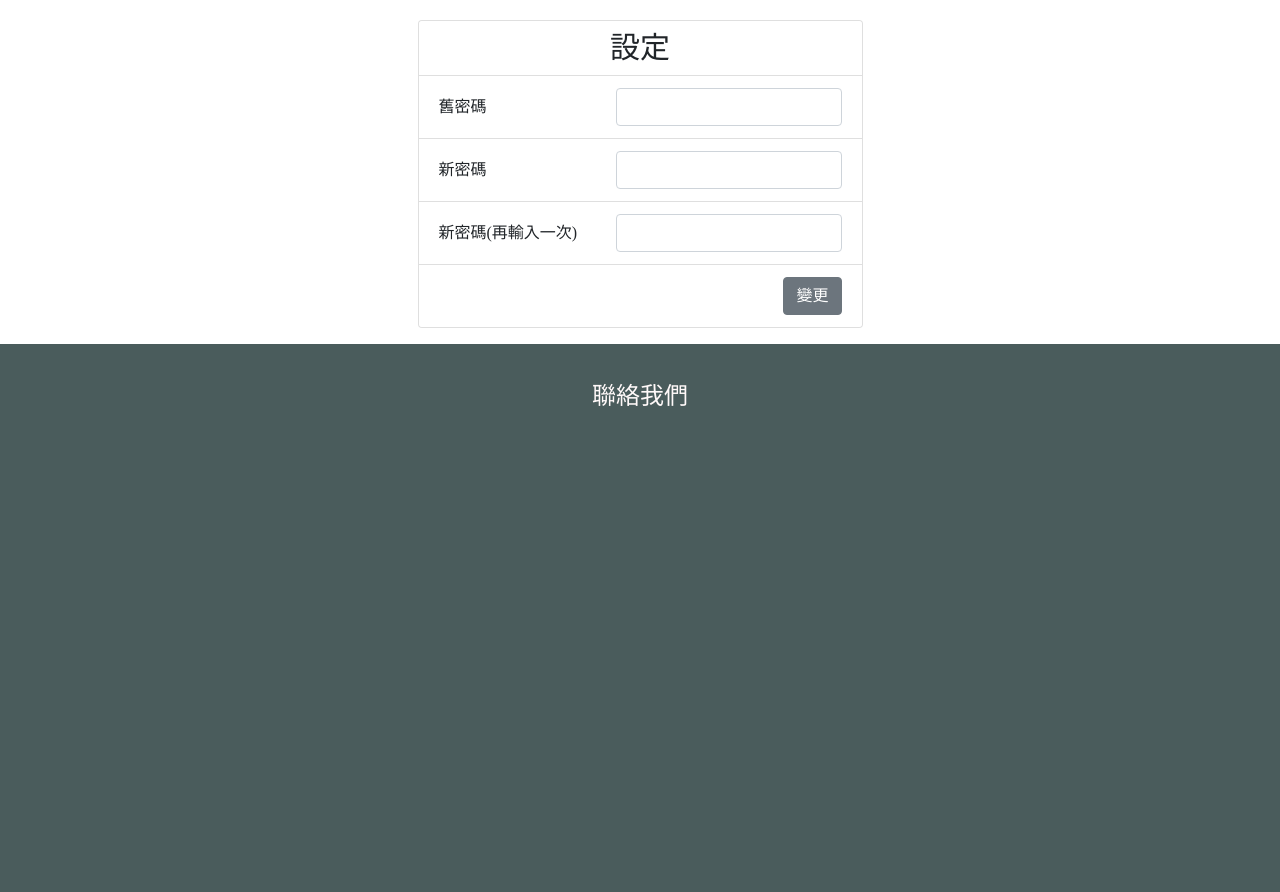
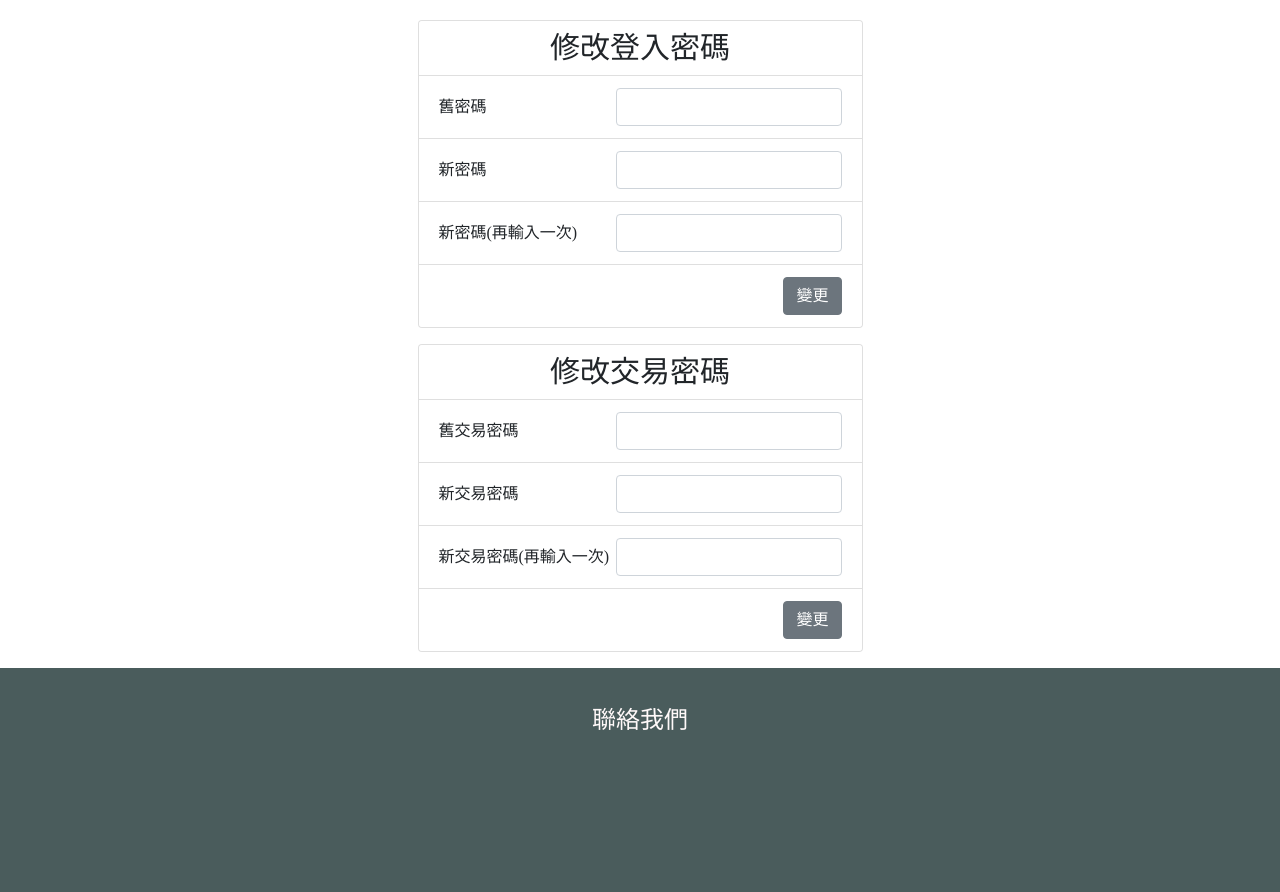
Before and after one commit to owen0414/Expay, a Java web app: page /updatePassword in a window 1280 px wide. Shown: the part 68-960 px from the top of the page. Before the commit the page ends 474 px from the top, so only its background shows below. Run offline with Spring Boot 4, a stand-in JSP engine, Linux system fonts and the light colour scheme; style sheets or scripts are compiled from the project's sources; the project's own start-up code is not run, and a stand-in starts its controllers and pages; some of the project's set-up classes (security, data sources, template engines, error pages and the like) are left out, and stand-ins take their place; some libraries are stand-ins or nearby versions.

Commit message:
製作防呆

```diff
--- a/WebContent/WEB-INF/jsp/frontend/updatePassword.jsp
+++ b/WebContent/WEB-INF/jsp/frontend/updatePassword.jsp
@@ -18,7 +18,7 @@
 					<div class="card my-3">
 						<ul class="list-group list-group-flush">
 							<li class="list-group-item text-center">
-								<h2>設定</h2>
+								<h2>修改登入密碼</h2>
 							</li>
 							<li class="list-group-item d-flex justify-content-between align-items-center">
 								<label for="old_password" class="d-block">舊密碼</label>
@@ -38,6 +38,30 @@
 						</ul>
 					</div>
 				</form>
+				<form class="setting-form">
+					<div class="card my-3">
+						<ul class="list-group list-group-flush">
+							<li class="list-group-item text-center">
+								<h2>修改交易密碼</h2>
+							</li>
+							<li class="list-group-item d-flex justify-content-between align-items-center">
+								<label for="old_tpassword" class="d-block">舊交易密碼</label>
+								<input type="password" name="old_tpassword" id="old_tpassword" pattern="[0-9]{6}" maxlength="6" class="form-control w-auto" />
+							</li>
+							<li class="list-group-item d-flex justify-content-between align-items-center">
+								<label for="tpassword" class="d-block">新交易密碼</label>
+								<input type="password" name="tpassword" id="tpassword" pattern="[0-9]{6}" maxlength="6" class="form-control w-auto" />
+							</li>
+							<li class="list-group-item d-flex justify-content-between align-items-center">
+								<label for="tpassword2" class="d-block">新交易密碼(再輸入一次)</label>
+								<input type="password" name="tpassword2" id="tpassword2" pattern="[0-9]{6}" maxlength="6" class="form-control w-auto" />
+							</li>
+							<li class="list-group-item d-flex justify-content-end">
+								<button type="button" class="btn btn-secondary" id="tpw-btn">變更</button>
+							</li>
+						</ul>
+					</div>
+				</form>
 			</div>
 		</div>
 	</div>
@@ -48,6 +72,8 @@
 	<!-- Footer -->
 	<%@ include file="/WEB-INF/jsp/frontend/footer.jsp"%>
 	<script>
+		initFetch();
+
 		store.subscribe(() => {
 			const state = store.getState();
 			console.log(state);
@@ -67,12 +93,15 @@
 				const password = $("#password").val();
 				const password2 = $("#password2").val();
 
-				if(oldPassword === password || oldPassword === password2){
-					alert("新舊密碼不可一致");
+				if(oldPassword.length < 8 || password.length < 8 || password2.length < 8){
+					alert("密碼須至少8字元!");
+				} else if(oldPassword === password || oldPassword === password2){
+					alert("新舊登入密碼不可相同!");
 				} else if(password !== password2){
-					alert("兩次新密碼不一致");
+					alert("兩次新登入密碼不相同!");
 				} else {
 					let dataJSON = {};
+					dataJSON["e_account"] = store.getState().e_account.e_account;
 					dataJSON["old_password"] = oldPassword;
 					dataJSON["password"] = password;
 
@@ -88,7 +117,48 @@
 					});
 				}
 			});
+			//設定交易密碼
+			$("#tpw-btn").click(()=>{
+				const tpwdRegExp = /[0-9]{6}/;
+				const oldTPassword = $("#old_tpassword").val();
+				const tPassword = $("#tpassword").val();
+				const tPassword2 = $("#tpassword2").val();
+
+				if(!tpwdRegExp.test(oldTPassword) || !tpwdRegExp.test(tPassword) || !tpwdRegExp.test(tPassword2)){
+					alert("交易密碼須為長度6字元及全數字!");
+				} else if(oldTPassword === tPassword || oldTPassword === tPassword2){
+					alert("新舊交易密碼不可相同!");
+				} else if(tPassword !== tPassword2) {
+					alert("兩次新交易密碼不相同!");
+				} else {
+					let dataJSON = {};
+					dataJSON["e_account"] = store.getState().e_account.e_account;
+					dataJSON["transactionPwd"] = tPassword;
+
+					instance.put("/api/updateTransactionPwd", dataJSON)
+					.then(res => {
+						store.dispatch({
+							type: "SUBMIT",
+							payload: res.data
+						});
+					})
+					.catch(error => {
+						console.log(error);
+					});
+				}
+			});
 		});
+		async function initFetch() {
+			try{
+				const res = await instance.get("/api/getCurrentUser");
+				store.dispatch({
+					type: "FETCH_USER",
+					payload: res.data
+				});
+			}catch(error){
+				console.log(error);
+			}
+		}
 	</script>
 </body>
 </html>
--- a/WebContent/resources/js/custom.js
+++ b/WebContent/resources/js/custom.js
@@ -106,3 +106,10 @@ const reducer = (state = {e_account: null, request: null, response: null}, actio
 
 // createStore
 const store = createStore(reducer);
+
+//手機、email正則表達
+const phoneRegExp = /09[0-9]{8}/;
+const emailRegExp = /^(([^<>()[\]\\.,;:\s@"]+(\.[^<>()[\]\\.,;:\s@"]+)*)|(".+"))@((\[[0-9]{1,3}\.[0-9]{1,3}\.[0-9]{1,3}\.[0-9]{1,3}\])|(([a-zA-Z\-0-9]+\.)+[a-zA-Z]{2,}))$/;
+
+const checkPhone = value => phoneRegExp.test(value);
+const checkEmail = value => emailRegExp.test(value);
```
Also changed, not shown: WebContent/WEB-INF/jsp/frontend/setting.jsp (+10 -4 lines), WebContent/WEB-INF/jsp/frontend/shopSetting.jsp (+16 -6 lines).
